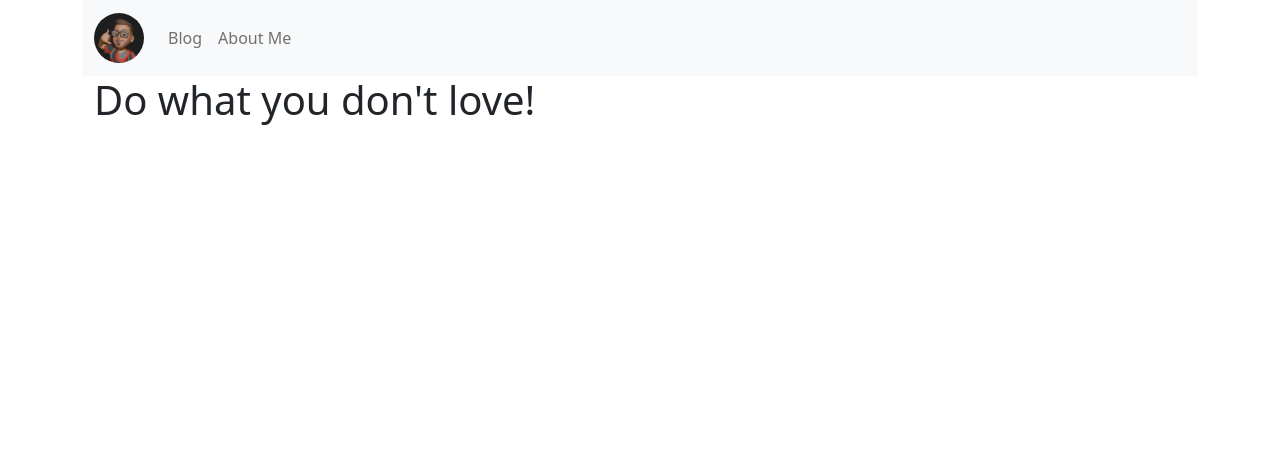
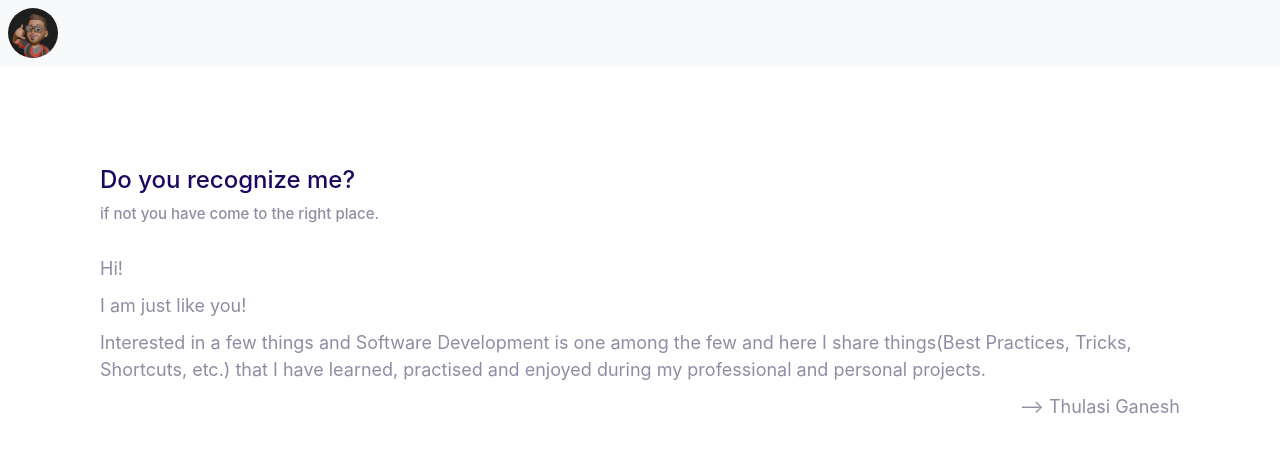
Before and after one commit to tganesh07/thulasi-ganesh.com, a React (Create React App) app: page / in a window 1280 px wide. Shown: the top 452 px of the page. Built offline with nearby package versions, Linux system fonts and the light colour scheme.

Commit message:
Added basic about me section

```diff
--- /dev/null
+++ b/src/App.css
@@ -0,0 +1,79 @@
+:root {
+    --color-primary: #2584ff;
+    --color-secondary: #00d9ff;
+    --color-accent: #ff3400;
+    --color-headings: #1b0760;
+    --color-body: #918ca4;
+    --color-border: #ccc;
+    --border-radius: 30px;
+}
+
+*,
+*::after,
+*::before {
+    box-sizing: border-box;
+}
+
+html {
+    font-size: 62.5%;
+}
+
+body {
+    font-family: Inter, Arial, Helvetica, sans-serif;
+    font-size: 2.4rem;
+    line-height: 1.5;
+    color: var(--color-body);
+}
+
+h1,
+h2,
+h3 {
+    color: var(--color-headings);
+    margin-bottom: 1rem;
+}
+
+h1 {
+    font-size: 7rem;
+}
+
+h2 {
+    font-size: 4rem;
+}
+
+h3 {
+    font-size: 3rem;
+}
+
+p {
+    margin-top: 0;
+}
+
+@media screen and (min-width: 1024px) {
+    body {
+        font-size: 1.8rem;
+    }
+
+    h1 {
+        font-size: 8rem;
+    }
+
+    h2 {
+        font-size: 4rem;
+    }
+
+    h3 {
+        font-size: 2.4rem;
+    }
+}
+
+.content{
+    margin: 25px;
+}
+
+@media screen and (min-width: 1024px) {
+
+    .content{
+        margin: 100px;
+    }
+
+}
--- a/src/App.js
+++ b/src/App.js
@@ -1,26 +1,23 @@
-import { Route, Routes, BrowserRouter as Router, Navigate } from "react-router-dom";
+import { BrowserRouter as Router, Navigate, Route, Routes } from "react-router-dom";
 import NavBar from "./components/NavBar/NavBar";
 import AboutMe from "./page/AboutMe";
-import Blogs from "./page/Blogs";
-import Home from "./page/Home";
 import NotFound from "./page/NotFound";
+import "./App.css";
 
 function App() {
     return (
-        <main className="container">
         <Router>
             <NavBar />
             <div className="content">
                 <Routes>
-                        <Route path="/" exact element={<Home />} />
-                        <Route path="/about" element={<AboutMe />} />
-                        <Route path="/blog" element={<Blogs />} />
+                    <Route path="/" exact element={<AboutMe />} />
+                    {/* <Route path="/about" element={<AboutMe />} />
+                        <Route path="/blog" element={<Blogs />} /> */}
                     <Route path="/not-found" element={<NotFound />} />
                     <Route path="*" element={<Navigate to="not-found" />} />
                 </Routes>
             </div>
         </Router>
-        </main>
     );
 }
 
--- a/src/components/NavBar/NavBar.jsx
+++ b/src/components/NavBar/NavBar.jsx
@@ -1,5 +1,4 @@
-import React from "react";
-import { Link, NavLink } from "react-router-dom";
+import { Link } from "react-router-dom";
 import Avatar from "../../images/avatar.png";
 
 const NavBar = () => {
@@ -10,7 +9,7 @@ const NavBar = () => {
                     <img src={Avatar} alt="" style={{ width: 50, height: 50, borderRadius: 50 }} />
                 </Link>
 
-                <button
+                {/* <button
                     className="navbar-toggler"
                     type="button"
                     data-bs-toggle="collapse"
@@ -34,7 +33,7 @@ const NavBar = () => {
                             </NavLink>
                         </li>
                     </ul>
-                </div>
+                </div> */}
             </div>
         </nav>
     );
--- /dev/null
+++ b/src/page/AboutMe/index.css
@@ -0,0 +1,16 @@
+
+
+.about--author::before{
+    content: '-->';
+}
+
+.about--author{
+    text-align: right;
+}
+
+@media screen and (min-width: 1024px) {
+    .about--author{
+        float:calc(max(width)-10px);
+    }
+
+}
--- a/src/page/AboutMe/index.jsx
+++ b/src/page/AboutMe/index.jsx
@@ -1,11 +1,21 @@
 import React from "react";
+import "./index.css";
 
 const AboutMe = () => {
     return (
-        <section>
-            <h1> Hi! I'm Thulasi Ganesh</h1>
-            <h3> I learn, code and teach!</h3>
-        </section>
+        <article>
+            <h3>Do you recognize me?</h3>
+            <h4>if not you have come to the right place.</h4>
+            <br />
+            <p>Hi!</p>
+            <p>I am just like you!</p>
+            <p>
+                Interested in a few things and Software Development is one among the few and here I share things(Best
+                Practices, Tricks, Shortcuts, etc.) that I have learned, practised and enjoyed during my professional
+                and personal projects.
+            </p>
+            <p className="about--author"> Thulasi Ganesh</p>
+        </article>
     );
 };
 
```
Lines whose indentation alone changed are shown as unchanged.
